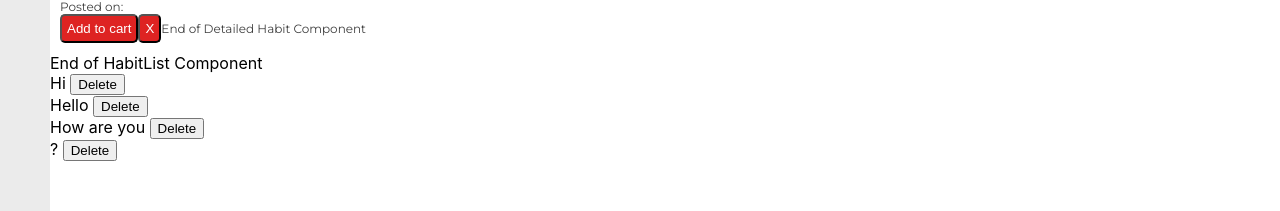
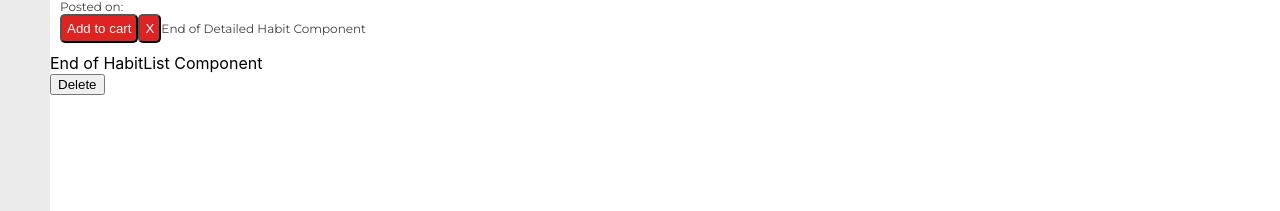
Before and after one commit to jkhirano/consume-more-stuff, a React (Create React App) app: page / in a window 1280 px wide. Shown: the part 373-584 px from the top of the page. Built offline with nearby package versions, Linux system fonts and the light colour scheme; no server answers.

Commit message:
delete unnecessary code

```diff
--- a/src/components/ThumbnailHabit/ThumbnailHabit.jsx
+++ b/src/components/ThumbnailHabit/ThumbnailHabit.jsx
@@ -1,6 +1,7 @@
 import React from "react";
 import "./ThumbnailHabit.css";
 // import { styles } from "../ThumbnailHabit.module.css";
+import DeleteProduct from "../../containers/DeleteProduct";
 
 const ThumbnailHabit = function(props) {
   return (
@@ -15,6 +16,7 @@ const ThumbnailHabit = function(props) {
       {/* <span className={styles.name}>{props.habit.name}</span> */}
       <span className="price">${props.habit.price}</span> |
       <span className="condition">{props.habit.condition.condition}</span>
+      <DeleteProduct id={props.habit.id}/>
     </li>
   );
 };
--- a/src/containers/DeleteProduct/DeleteProduct.jsx
+++ b/src/containers/DeleteProduct/DeleteProduct.jsx
@@ -8,27 +8,24 @@ class DeleteProduct extends Component {
         this.state ={
             data:[
                 //test data
-                {id:1, name: 'Hi'},
-                {id:2, name: 'Hello'},
-                {id:3, name: 'How are you'},
-                {id:4, name: '?'}
+                // {id:1, name: 'Hi'},
+                // {id:2, name: 'Hello'},
+                // {id:3, name: 'How are you'},
+                // {id:4, name: '?'}
             ]
         }
     }
 
     delete(){
-        this.props.deleteProduct(this.state.data[0].id);
+        this.props.deleteProduct(this.props.id);
     }
 
     render() {
-        const listItem = this.state.data.map((item)=>{
-            return <div key={item.id}>
-            <span>{item.name}</span> <button onClick={this.delete}>Delete</button>
-            </div>
-        })
-        return <div>
-            {listItem}
+      return (
+        <div>
+          <button onClick={this.delete}>Delete</button>
         </div>
+      )
     }
 };
 
```
Also changed, not shown: 1 other file (tests, documents, lock files or other folders).
